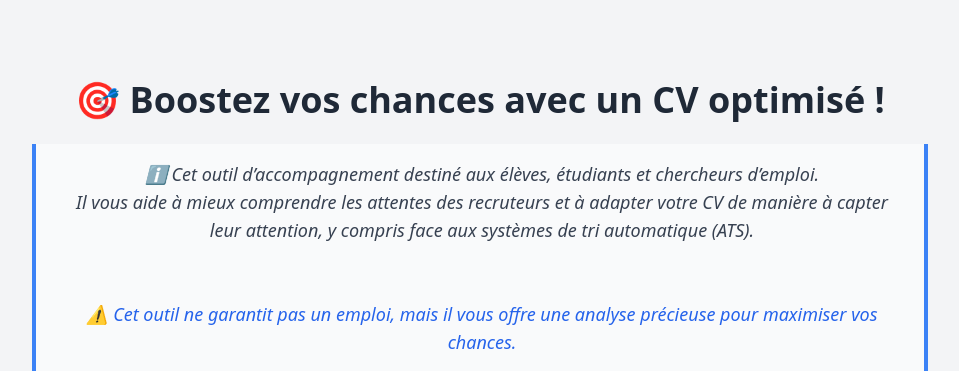
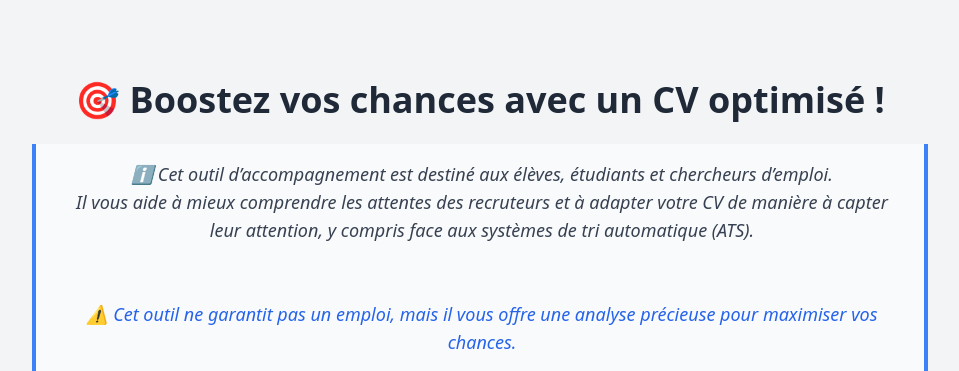
Before and after one commit to tokosel/cvanalyzer, a Flask app: page / in a window 1280 px wide. Shown: the top 371 px of the page, without its empty margins (160-1119 px from the left). Run offline with Flask 3, Linux system fonts and the light colour scheme; some libraries are stand-ins or nearby versions.

```diff
--- a/templates/index.html
+++ b/templates/index.html
@@ -17,7 +17,7 @@
 
             <blockquote class="relative bg-gray-50 text-gray-700 text-lg italic px-6 py-4 mt-6 border-l-4 border-blue-500">
                 <p>
-                     ℹ️ Cet outil d’accompagnement destiné aux élèves, étudiants et chercheurs d’emploi. <br>
+                     ℹ️ Cet outil d’accompagnement est destiné aux élèves, étudiants et chercheurs d’emploi. <br>
                     Il vous aide à mieux comprendre les attentes des recruteurs et à adapter votre CV de manière à capter leur attention,
                     y compris face aux systèmes de tri automatique (ATS). <br> <br> <br>
                     <span class="text-blue-600 "> ⚠️ Cet outil ne garantit pas un emploi,
```
